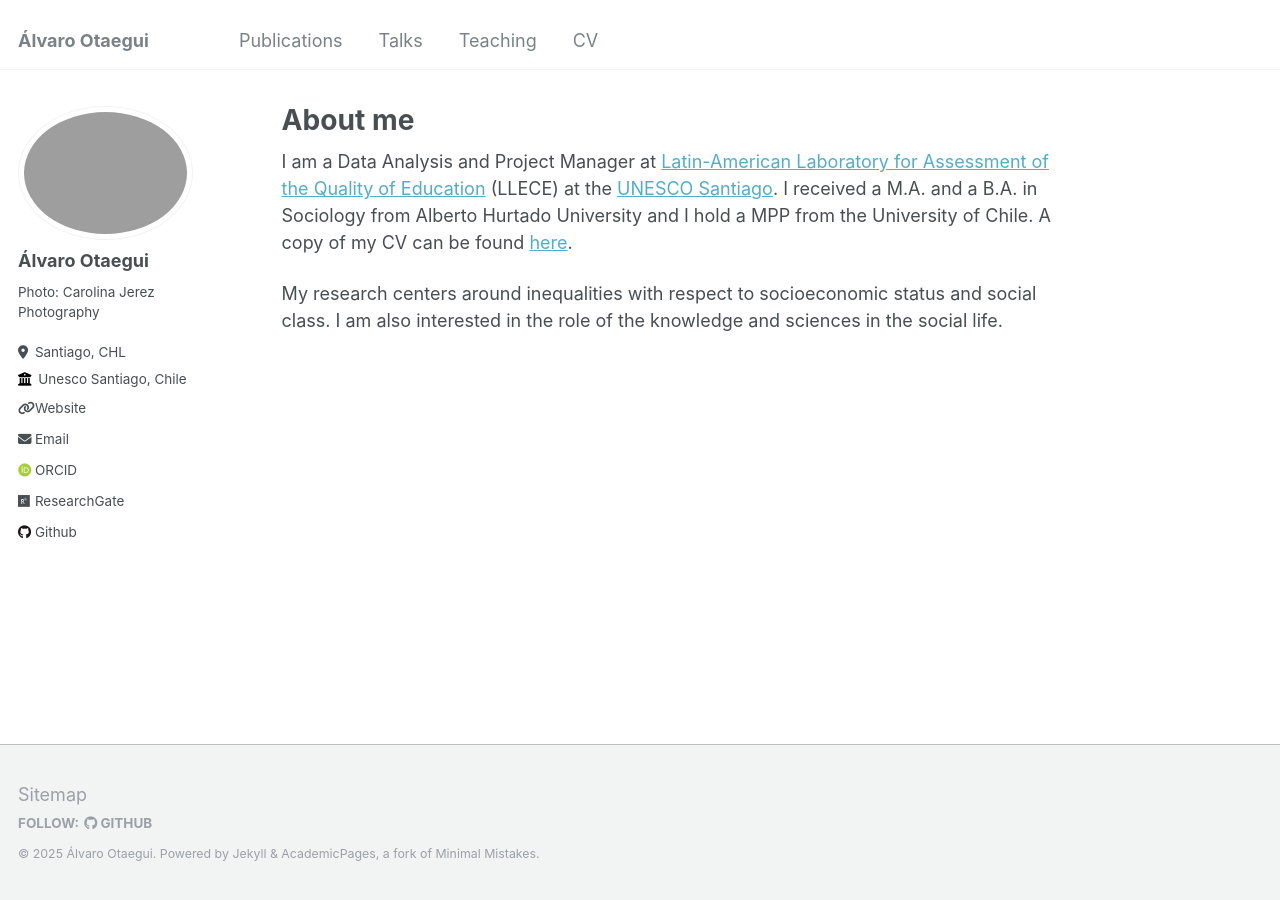
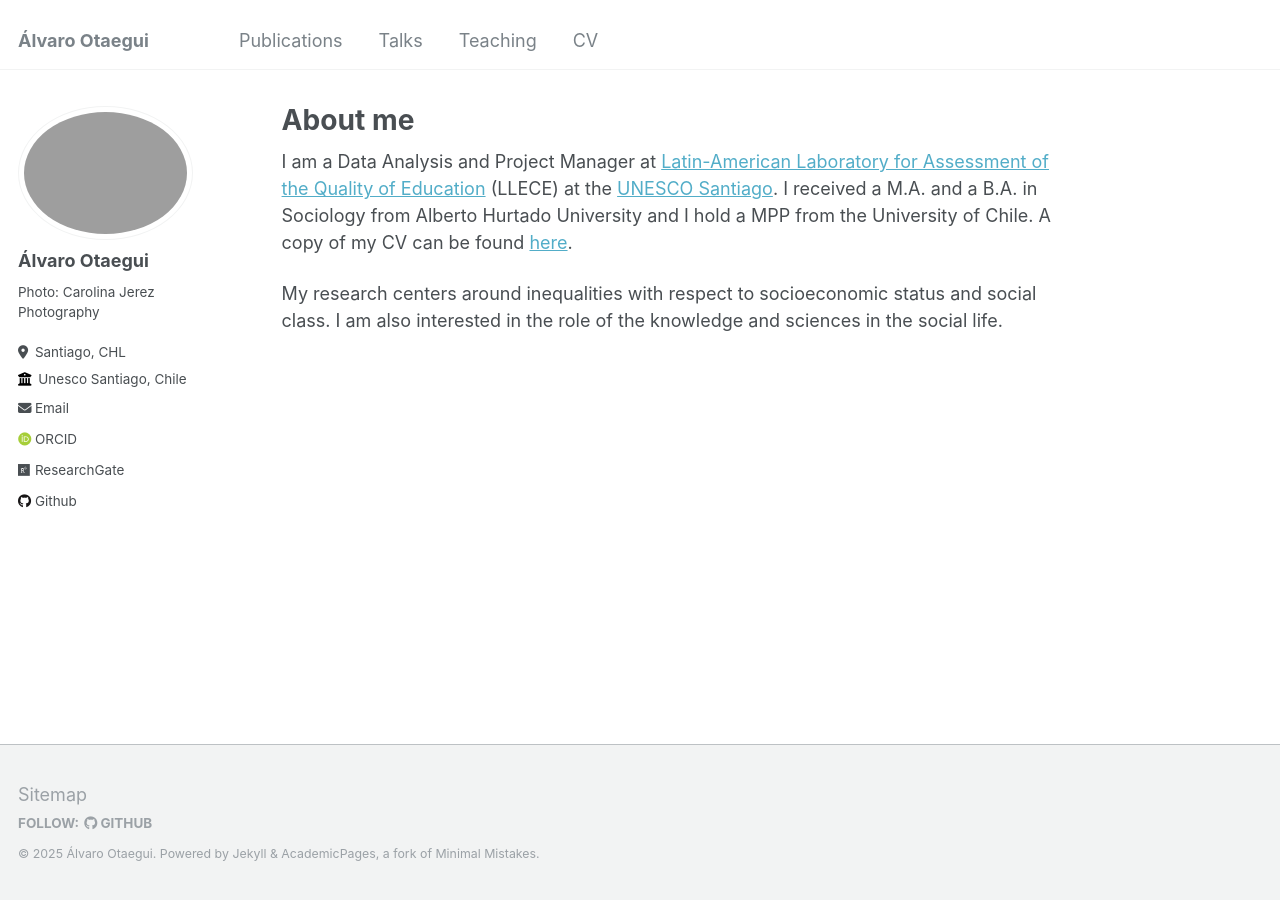
Before and after one commit to aotaeguim/aotaeguim.github.io, a Jekyll site: the page built from _pages/about.md, in a window 1280 px wide. Built offline with Jekyll 4.4.1, drawn with Linux system fonts in a browser that asks for light colours; some web fonts are replaced; a file with an impossible date is left out.

```diff
--- a/_config.yml
+++ b/_config.yml
@@ -27,7 +27,7 @@ author:
   bio              : ""
   location         : "Santiago, CHL"
   employer         : "Unesco Santiago, Chile"
-  uri              : ""
+  #uri              : ""
   email            : "alvaro.otaegui[at]gmail.com"
 
   # Academic websites
```
